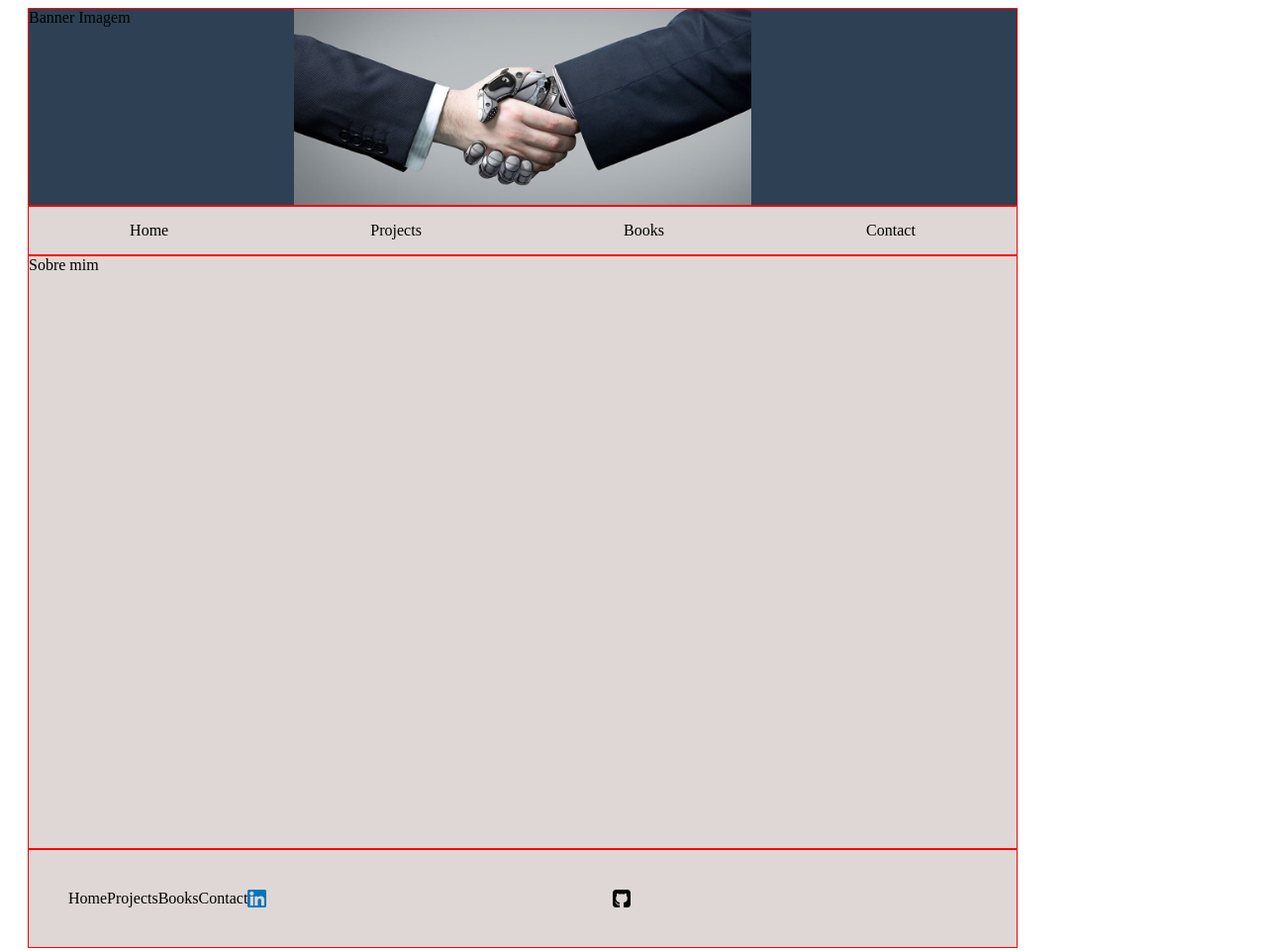
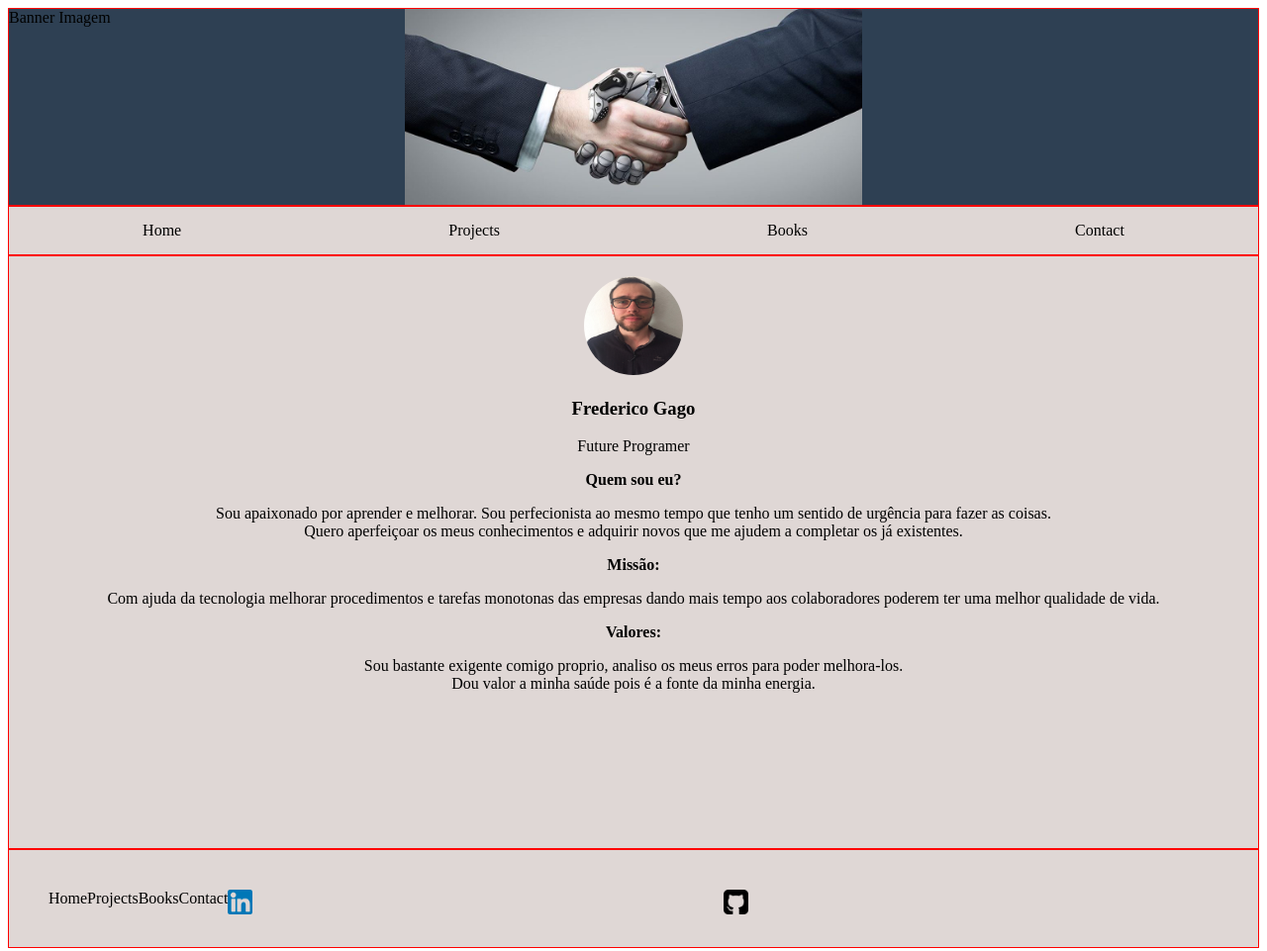
Before and after one commit to FredericoIsaac/ProfessionalBlog, a plain HTML site: page src/BlogProject.html in a window 1280 px wide. Shown: the whole page at 99% size. Drawn offline with Linux system fonts and the light colour scheme.

Commit message:
Introdução de texto na pagina principal

```diff
--- a/src/BlogProject.html
+++ b/src/BlogProject.html
@@ -19,7 +19,18 @@
                 <div id="contact" class="navegacao">Contact</div>
             </div>
         </div>
-        <div class="main box" id="main">Sobre mim</div>
+        <div class="main box" id="main">
+        <img src="css/images/foto_perfil.jpg" class="imagem_avatar" alt="avatar">
+            <h3>Frederico Gago</h3>
+            <p>Future Programer</p>
+            <b>Quem sou eu?</b>
+            <p>Sou apaixonado por aprender e melhorar. Sou perfecionista ao mesmo tempo que tenho um sentido de urgência para fazer as coisas. <br> Quero aperfeiçoar os meus conhecimentos e adquirir novos que me ajudem a completar os já existentes.</p>
+            <b>Missão:</b>
+            <p>Com ajuda da tecnologia melhorar procedimentos e tarefas monotonas das empresas dando mais tempo aos colaboradores poderem ter uma melhor qualidade de vida.</p>
+            <b>Valores:</b>
+            <p>Sou bastante exigente comigo proprio, analiso os meus erros para poder melhora-los.<br>Dou valor a minha saúde pois é a fonte da minha energia.</p>
+
+        </div>
         <div class="footer box">
             <div class="flex_nav_ft">
                 <div id="home_ft" class="nav_ft">Home</div>
@@ -37,4 +48,5 @@
     </div>
 
     </body>
+
 </html>
--- a/src/css/main-style.css
+++ b/src/css/main-style.css
@@ -1,8 +1,7 @@
 
 .container{
-    padding: 0px 20px 20px 20px;
     display: grid;
-    grid-template-columns: 1000px;
+    grid-template-columns: auto;
     grid-template-rows: 200px 50px 600px 100px;
     grid-template-areas:
     "banner"
@@ -33,6 +32,10 @@
 
     .main{
         grid-area: main;
+        align-items: center;
+        justify-content: space-around;
+        text-align:center;
+
     }
 
     .footer {
@@ -53,3 +56,10 @@
             justify-content: flex-evenly;
             margin: 40px;
     }
+
+    .imagem_avatar{
+        border-radius: 55px;
+        width: 100px;
+        height: 100px;
+        margin-top: 20px;
+    }
```
Also changed, not shown: src/css/images/foto_perfil.jpg (added).
